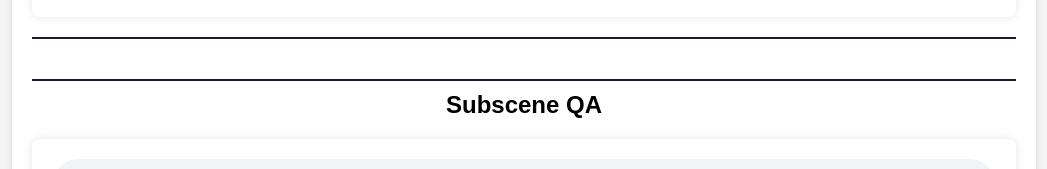
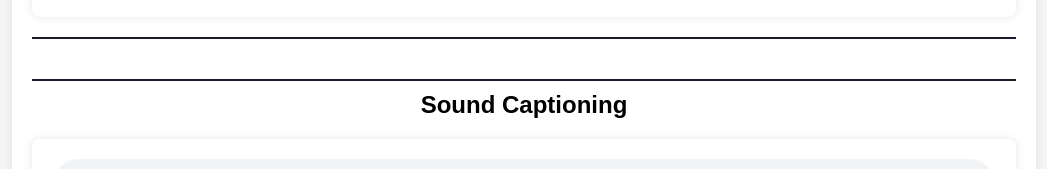
Before and after one commit to airanonymous/af2_anon, a plain HTML site: page index.html in a window 1280 px wide. Shown: the part 5635-5804 px from the top of the page, without its empty margins (116-1163 px from the left). Drawn offline with Linux system fonts and the light colour scheme.

Commit message:
Update index.html

```diff
--- a/index.html
+++ b/index.html
@@ -133,7 +133,7 @@
                     throw new Error("JSON data is not an array");
                 }
 
-                const subsectionNames = ["Emergent Ability", "Subscene QA", "Captioning", "LongAudioBench", "MMAU test-mini"];
+                const subsectionNames = ["Emergent Ability", "Sound Captioning", "Music Captioning", "LongAudioBench", "MMAU test-mini"];
 
                 data.forEach((item, index) => {
                     if (index % 2 === 0) {
```
